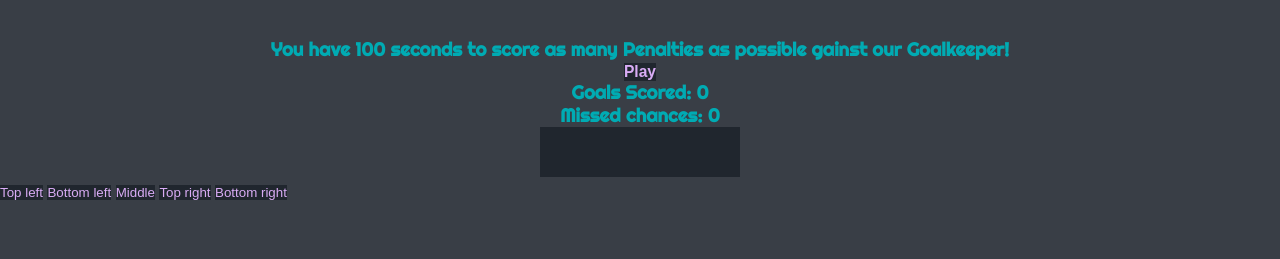
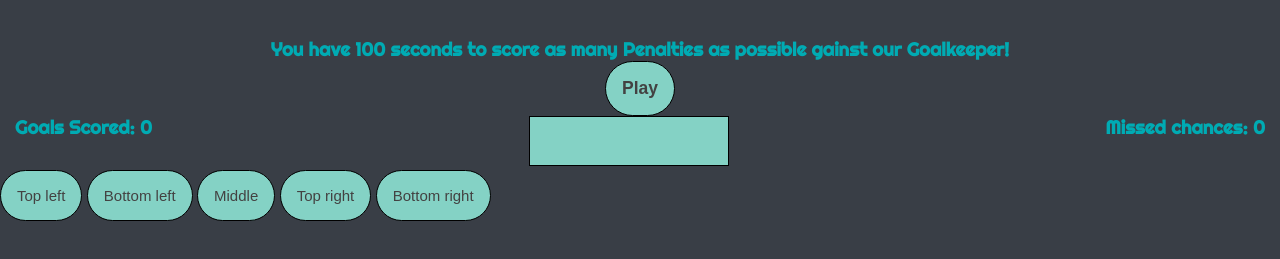
Before and after one commit to JoshuaCarroll1/Shootout-Time, a plain HTML site: page index.html in a window 1280 px wide. Shown: the part 71-330 px from the top of the page. Drawn offline with Linux system fonts and the light colour scheme.

Commit message:
Add css for class id button

```diff
--- a/assets/css/style.css
+++ b/assets/css/style.css
@@ -24,8 +24,9 @@ h3  {
 }
 
 p   {
-    background-color: #20262E;
+    background-color: #84D2C5;
     box-sizing: border-box;
+    border: 1px solid black;
     display: inline-flex;
     height: 50px;
     width: 200px;
@@ -40,6 +41,29 @@ p   {
 }
 
 button  {
-    background-color: #20262E;
-    color: #D9ACF5;
+    background-color: #84D2C5;
+    color: #434242;
+    border: 1px solid black;
+    border-radius: 40px;
 }
+
+
+.goal   {
+    padding-left: 15px;
+    float: left;
+}
+
+.missed {
+    padding-right: 15px;
+    float: right;
+}
+
+button  {
+    font-size: 15px;
+    margin: auto;
+    padding: 1rem;
+}
+
+.game-pic   {
+    background-image: ;
+}
```
